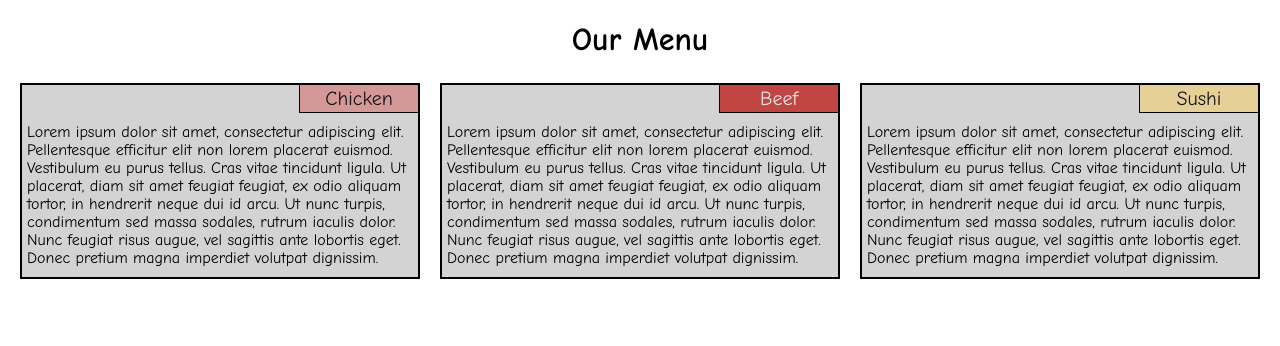
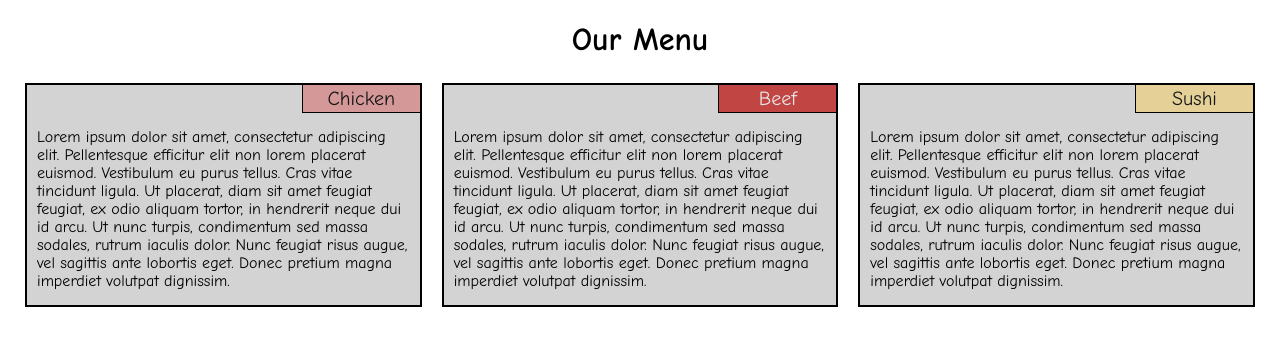
Before and after one commit to iwannabeabum/webdev, a plain HTML site: page module2/index.html in a window 1280 px wide. Drawn offline with Linux system fonts and the light colour scheme.

Commit message:
slight margin adjustments

```diff
--- a/module2/css/styles.css
+++ b/module2/css/styles.css
@@ -1,11 +1,11 @@
-/********** Base styles **********/
+/********** base styles **********/
 
 * {
   box-sizing: border-box;
 }
 
 body {
-  margin: 10px;
+  margin: 15px;
   padding: 0;
   font-family: "Comic Sans MS";
 }
@@ -16,7 +16,7 @@ h1 {
 }
 
 p {
-  padding: 5px;
+  padding: 10px;
   margin: 5px;
   color: black;
   position: relative;
```
